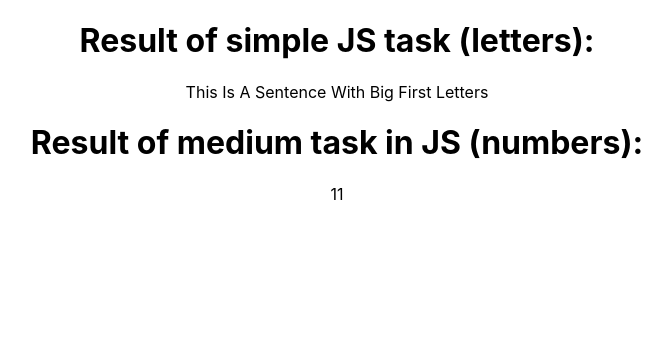
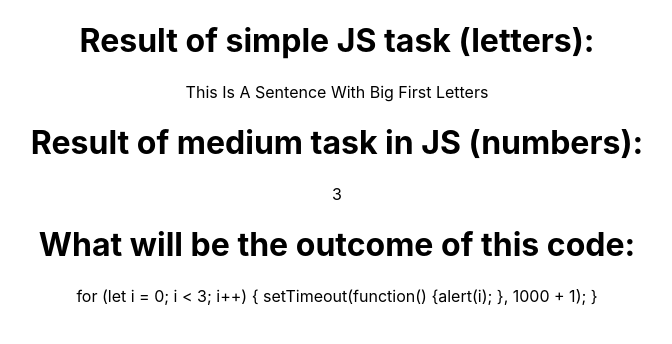
Before and after one commit to olga-kacala/Tasks, a React (Create React App) app in the folder my-app/: page / in a window 1280 px wide. Shown: the top 344 px of the page, without its empty margins (303-975 px from the left). Built offline with nearby package versions, Linux system fonts and the light colour scheme.

Commit message:
Loop task added

```diff
--- a/my-app/src/App.tsx
+++ b/my-app/src/App.tsx
@@ -1,6 +1,7 @@
 import './App.css';
 import {Letters} from "./components/Letters";
 import {Numbers} from './components/Numbers';
+import {Loop} from "./components/Loop";
 
 function App() {
 
@@ -9,6 +10,7 @@ function App() {
     <div className="App">
      <Letters/>
      <Numbers/>
+     <Loop/>
     </div>
   );
 }
--- a/my-app/src/components/Letters.tsx
+++ b/my-app/src/components/Letters.tsx
@@ -1,12 +1,12 @@
 import React from "react";
 
 export const Letters = (): JSX.Element => {
-const sentence = "this is a sentence with big first letters";
-let newArr = sentence
-    .split(" ")
-    .map((word) => word.charAt(0).toUpperCase() + word.slice(1))
-    .join(" ");
 
+  const sentence = "this is a sentence with big first letters";
+  let newArr = sentence
+      .split(" ")
+      .map((word) => word.charAt(0).toUpperCase() + word.slice(1))
+      .join(" ");
   return (
     <div>
       <h1>Result of simple JS task (letters):</h1>
--- /dev/null
+++ b/my-app/src/components/Loop.tsx
@@ -0,0 +1,15 @@
+
+export const Loop = (): JSX.Element => {
+    for (let i=0; i<3; i++){setTimeout(function() {alert(i);},1000+1)}
+
+
+    return (
+      <div>
+        <h1>What will be the outcome of this code: </h1>
+          {`for (let i = 0; i < 3; i++) {
+            setTimeout(function() {alert(i); }, 1000 + 1);
+          }`}
+
+      </div>
+    );
+  };
--- a/my-app/src/components/Numbers.tsx
+++ b/my-app/src/components/Numbers.tsx
@@ -1,7 +1,7 @@
 import React from "react";
 
 export const Numbers = ():JSX.Element => {
-const numbers = [1,3,11,11,5,7];
+const numbers = [3,3,11,11,5,7];
 const numberCountMap: { [key: string]: { count: number, index?: number } } = {};
 let maxFreq = 1;
 let mostFrequentNums: number[] = [];
@@ -21,7 +21,6 @@ numbers.forEach((num, index)=>{
     }
 })
 const result = mostFrequentNums[0] || null;
-console.log(result);
 
     return (
 <div>
@@ -31,27 +30,3 @@ console.log(result);
     )
 
 }
-
-// function ARR(arr) {
-//     const freqMap = {};
-//     let maxFreq = 1;
-//     let mostFreqNums = [];
-
-//     arr.forEach((num, index) => {
-//       if (freqMap[num]) {
-//         freqMap[num].count++;
-//         if (freqMap[num].count > maxFreq) {
-//           maxFreq = freqMap[num].count;
-//           mostFreqNums = [num];
-//         } else if (freqMap[num].count === maxFreq) {
-//           mostFreqNums.push(num);
-//         }
-//       } else {
-//         freqMap[num] = { count: 1, index };
-//       }
-//     });
-
-//     const firstMode = mostFreqNums[0] || null;
-
-//     return firstMode !== null ? firstMode : -1;
-//   }
```
